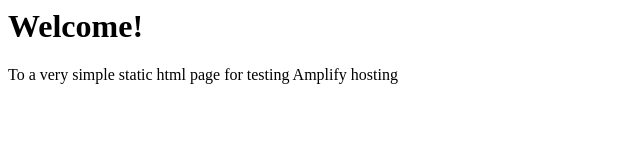
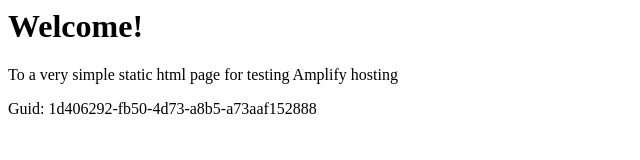
Before and after one commit to aws-aemilia-icn/Github-PR-Commit-Integration-Test-DoNotTouch-Gith-OKSLNVO2-v1-preprod-ap-northeast-2, a website: page src/index.html in a window 1280 px wide. Shown: the whole page, without its empty margins (0-640 px from the left). Drawn offline with Linux system fonts and the light colour scheme.

Commit message:
commit from integ tests

```diff
--- a/src/index.html
+++ b/src/index.html
@@ -1,3 +1,5 @@
+
+
 <html lang="en">
 
 <head>
@@ -10,6 +12,6 @@
 <body>
     <h1>Welcome!</h1>
     <p>To a very simple static html page for testing Amplify hosting</p>
-</body>
+    <p>Guid: 1d406292-fb50-4d73-a8b5-a73aaf152888</p></body>
 
 </html>
```
